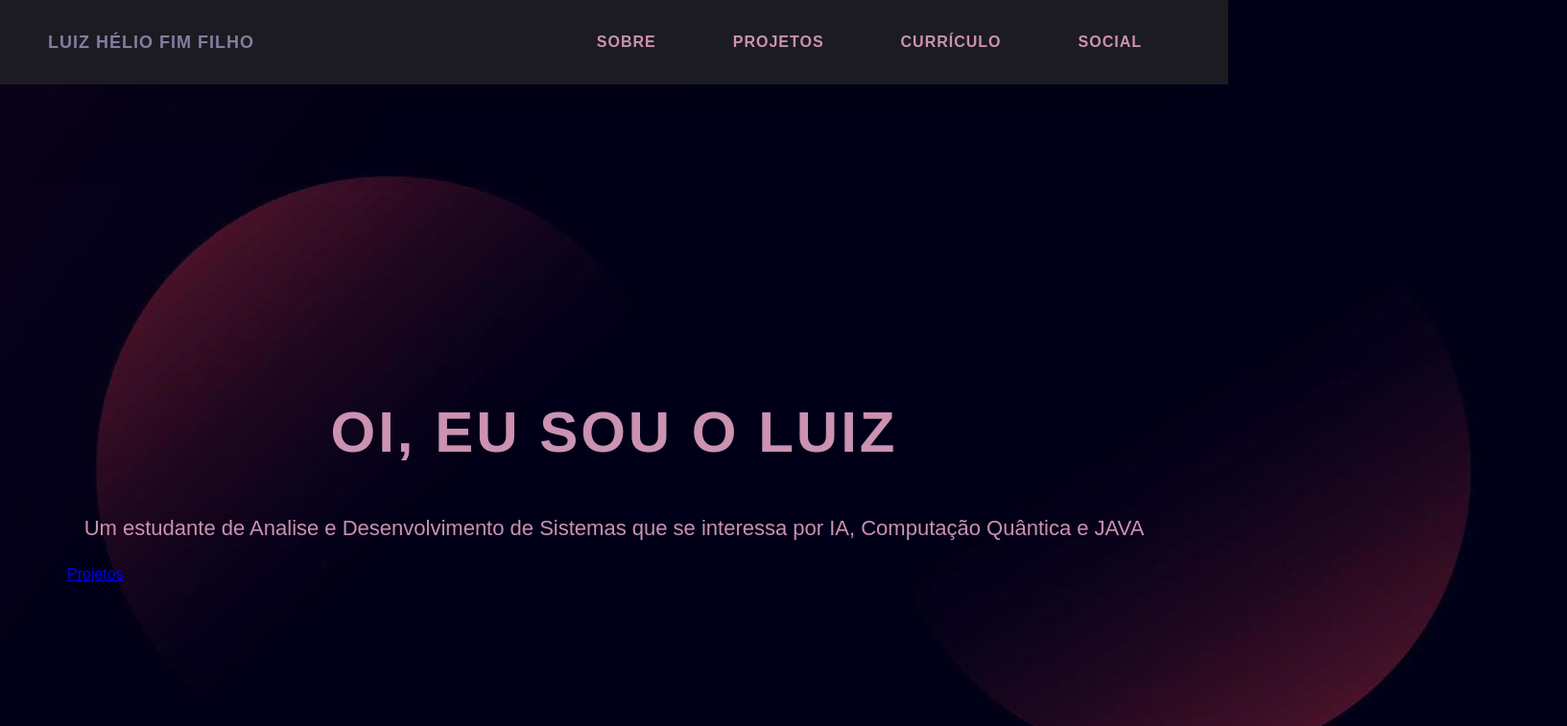
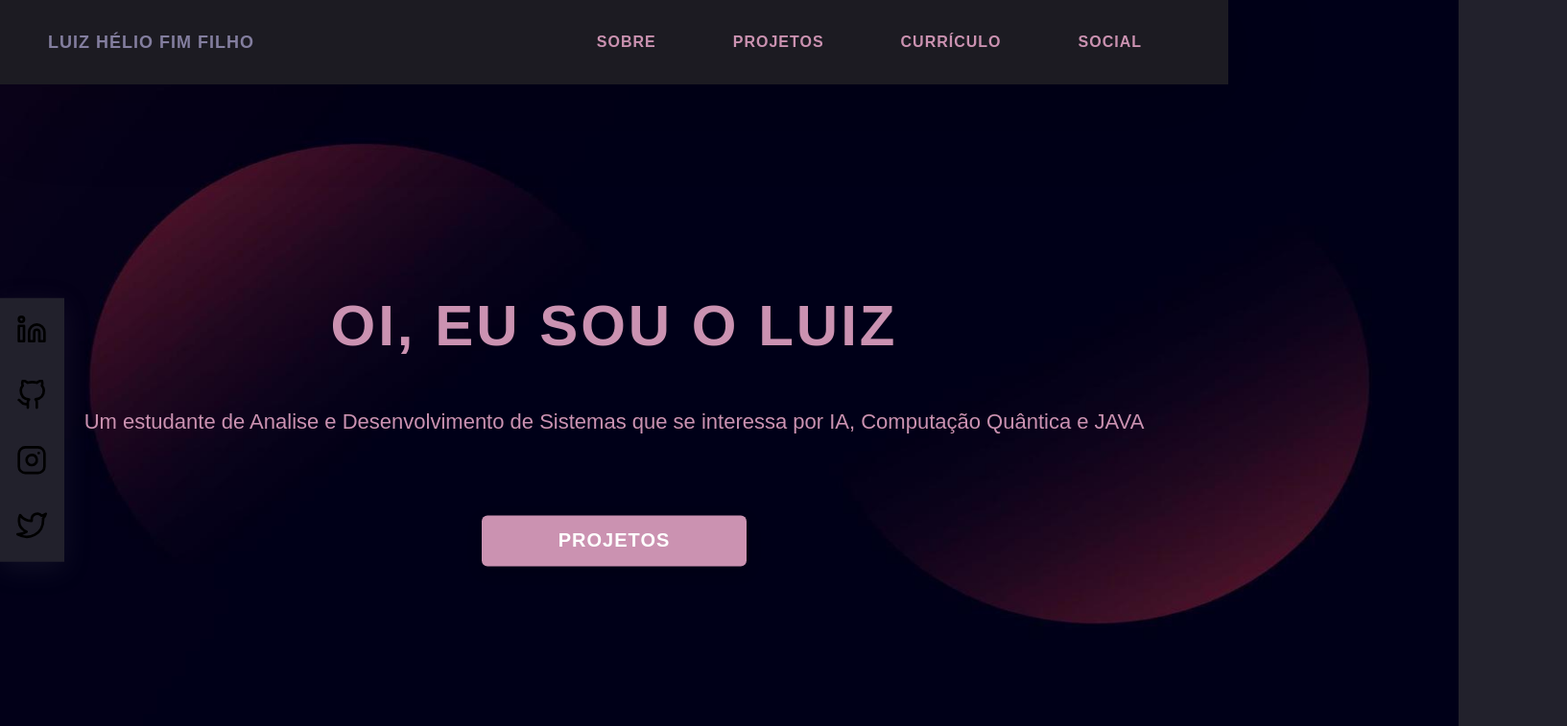
Before and after one commit to LuizHelio-Fim/Portfolio-2.0, a plain HTML site: page index.html in a window 1280 px wide. Shown: the top 757 px of the page at 96% size, 1633 px wide, since content can reach past the window. Drawn offline with Linux system fonts and the light colour scheme.

Commit message:
Update style.css

```diff
--- a/style.css
+++ b/style.css
@@ -3,6 +3,13 @@
     --text-color: #837e9f;
     --bg-techs: #cb92b1;
     --header-footer-color: #1c1b22;
+}
+
+head {
+    margin: 0;
+    padding: 0;
+    box-sizing: inherit;
+    font-family: inherit;
 }
 
 body {
@@ -15,6 +22,7 @@ body {
     padding: 0;
     display: flex;
     flex-direction: column;
+
     min-height: 100vh;
 }
 
@@ -125,19 +133,24 @@ a:hover {
 }
 
 .home-hero {
-    background: url(./assets/background_home-hero.jpg);
     background: linear-gradient(to right, rgba(34, 33, 44, 0.5), rgba(34, 33, 44, 0.5),
     url(./assets/background_home-hero.jpg));
     background-position: center;
-    height: 100vh;
     min-height: 80rem;
     max-height: 120rem;
     position: relative;
 }
 
+.bg-height {
+    height: 100vh;
+    width: 190vh;
+    position: relative;
+    background-position: center;
+}
+
 .home-hero_content {
     position: absolute;
-    top: 40%;
+    top: 35%;
     left: 50%;
     transform: translate(-50%, -50%);
     max-width: 1140px;
@@ -165,6 +178,57 @@ a:hover {
     text-align: center;
     width: 100%;
     line-height: 1.6;
+}
+
+.home-hero_cta {
+    margin-top: 5rem;
+    text-align: center;
+}
+
+.btn--bg {
+    padding: 15px 80px;
+    font-size: 20px;
+}
+
+.home-hero_cta a {
+    text-decoration: none;
+}
+
+.btn {
+    background: var(--bg-techs);
+    color: white;
+    text-transform: uppercase;
+    letter-spacing: 1px;
+    display: inline-block;
+    font-weight: 700;
+    border-radius: 6px;
+    box-shadow: 0 5px 15px 0 rgba(0, 0, 0, 0.2);
+    transition: transform .3s;
+}
+
+.home-hero_socials {
+    position: absolute;
+    top: 35%;
+    transform: translateY(-50%);
+    background: var(--bg-color);
+    box-shadow: rgba(77, 77, 87, 0.2) 0px 7px 29px 0px;
+    padding: .08rem;
+}
+
+.home-hero_social {
+    width: 4rem;
+}
+
+.home-hero_social a{
+    display: block;
+    padding: 1rem;
+    border-radius: 5px;
+    text-decoration: none;
+    color: inherit;
+}
+
+.home-hero_social-icon {
+    width: 100%;
 }
 
 .main {
@@ -247,6 +311,24 @@ nav ul li a {
 }
 
 @media (max-width: 768px) {
+
+    .home-hero {
+        height: unset;
+        min-height: unset;
+    }
+
+    .home-hero_content {
+        background-position: center;
+        padding: 19rem 0 1rem 0;
+        margin: -850px auto auto auto;
+        position: static;
+        transform: translate(0, 0);
+    }
+
+    .home-hero_socials {
+        display: none;
+    }
+
     .main {
         flex-direction: column;
         margin-top: 100px;
```
